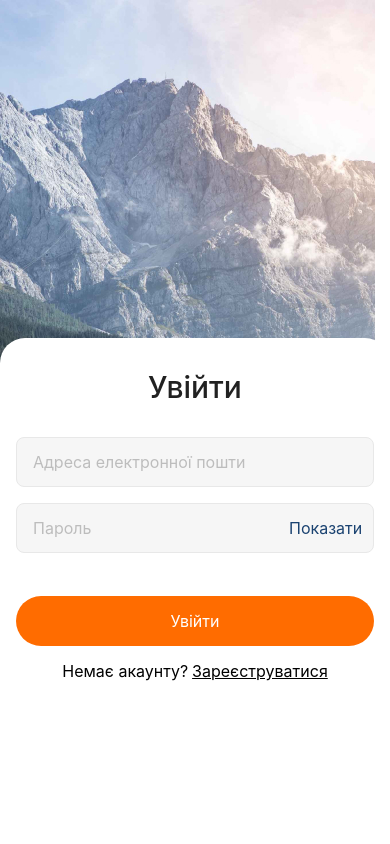
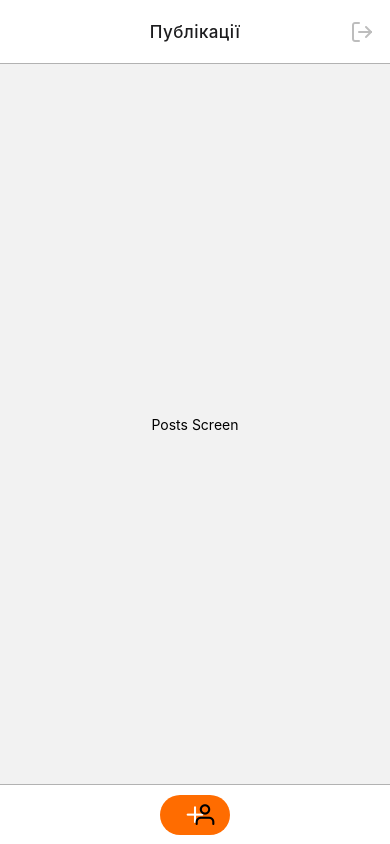
Before and after one commit to mykola-ovchynnik/mobile-app, a React Native app: screen /BottomTabNavigator in a window 390 px wide. Built offline with nearby package versions, Linux system fonts and the light colour scheme.

Commit message:
add navigation

```diff
--- a/App.tsx
+++ b/App.tsx
@@ -1,8 +1,15 @@
 import { ActivityIndicator, StyleSheet, Text, View } from "react-native";
 import { useFonts } from "expo-font";
 
+import "react-native-gesture-handler";
+import { NavigationContainer } from "@react-navigation/native";
+
 import LoginScreen from "./screens/LoginScreen";
 import RegistrationScreen from "./screens/RegistrationScreen";
+import { createStackNavigator } from "@react-navigation/stack";
+import StackNavigator from "./navigaion/StackNavigator";
+
+const MainStack = createStackNavigator();
 
 export default function App() {
   const [fontsLoaded] = useFonts({
@@ -16,5 +23,9 @@ export default function App() {
     return <ActivityIndicator size={"large"} />;
   }
 
-  return <LoginScreen />;
+  return (
+    <NavigationContainer>
+      <StackNavigator />
+    </NavigationContainer>
+  );
 }
--- /dev/null
+++ b/components/TabBarIcon.tsx
@@ -0,0 +1,34 @@
+import React from "react";
+import { View, StyleSheet, StyleProp, ViewStyle } from "react-native";
+import Icon from "react-native-vector-icons/Feather";
+
+interface TabBarIconProps {
+  name: string;
+  color?: string;
+  size?: number;
+  externalStyles?: StyleProp<ViewStyle>;
+}
+
+const TabBarIcon: React.FC<TabBarIconProps> = ({
+  name,
+  color = "black",
+  size = 24,
+  externalStyles,
+}) => {
+  return (
+    <View style={[styles.iconContainer, externalStyles]}>
+      <Icon name={name} size={size} color={color} />
+    </View>
+  );
+};
+
+const styles = StyleSheet.create({
+  iconContainer: {
+    width: 40,
+    height: 40,
+    justifyContent: "center",
+    alignItems: "center",
+  },
+});
+
+export default TabBarIcon;
--- /dev/null
+++ b/navigaion/BottomTabNavigator.tsx
@@ -0,0 +1,125 @@
+import React from "react";
+import { createBottomTabNavigator } from "@react-navigation/bottom-tabs";
+import { NavigationProp } from "@react-navigation/native";
+import { StyleSheet } from "react-native";
+import Icon from "react-native-vector-icons/Feather";
+
+import PostsScreen from "../screens/PostsScreen";
+import CreatePostScreen from "../screens/CreatePostScreen";
+import ProfileScreen from "../screens/ProfileScreen";
+import TabBarIcon from "../components/TabBarIcon";
+
+type RootStackParamList = {
+  Posts: undefined;
+  "Create Post": undefined;
+  Profile: undefined;
+  Login: undefined;
+};
+
+type BottomTabNavigatorProps = {
+  navigation: NavigationProp<RootStackParamList>;
+};
+
+const Tab = createBottomTabNavigator<RootStackParamList>();
+
+const BottomTabNavigator: React.FC<BottomTabNavigatorProps> = ({
+  navigation,
+}) => {
+  const handleLogout = () => {
+    navigation.navigate("Login");
+  };
+
+  return (
+    <Tab.Navigator
+      initialRouteName="Posts"
+      screenOptions={{
+        headerShown: true,
+        headerStyle: styles.header,
+        headerTitleAlign: "center",
+        headerTitleStyle: {
+          fontSize: 17,
+          fontWeight: "500",
+          lineHeight: 22,
+          letterSpacing: 0.41,
+        },
+        headerRightContainerStyle: { padding: 16 },
+        headerLeftContainerStyle: { padding: 16 },
+        tabBarStyle: styles.tabBar,
+        tabBarShowLabel: false,
+        tabBarItemStyle: { marginHorizontal: 5 }, // Adds 10px gap between icons
+        tabBarActiveTintColor: "black",
+        tabBarInactiveTintColor: "black", // Ensures icons don't change color on focus
+      }}
+    >
+      <Tab.Screen
+        name="Posts"
+        component={PostsScreen}
+        options={{
+          title: "Публікації",
+          tabBarIcon: ({ color, size }) => (
+            <TabBarIcon name="grid" color={color} size={size} />
+          ),
+          headerRight: () => (
+            <Icon
+              name="log-out"
+              size={24}
+              color={"#BDBDBD"}
+              onPress={handleLogout}
+            />
+          ),
+        }}
+      />
+      <Tab.Screen
+        name="Create Post"
+        component={CreatePostScreen}
+        options={{
+          title: "Створити публікацію",
+          tabBarIcon: ({ size }) => (
+            <TabBarIcon
+              name="plus"
+              color="#fff"
+              size={size}
+              externalStyles={styles.addIconContainer}
+            />
+          ),
+        }}
+      />
+      <Tab.Screen
+        name="Profile"
+        component={ProfileScreen}
+        options={{
+          title: "User Profile",
+          tabBarIcon: ({ color, size }) => (
+            <TabBarIcon name="user" color={color} size={size} />
+          ),
+        }}
+      />
+    </Tab.Navigator>
+  );
+};
+
+const styles = StyleSheet.create({
+  header: {
+    borderBottomColor: "#0000004D",
+    borderBottomWidth: 1,
+  },
+  tabBar: {
+    height: 60,
+    paddingTop: 10,
+    paddingBottom: 10,
+    paddingHorizontal: 50,
+    borderTopWidth: 1,
+    borderTopColor: "#0000004D",
+    alignItems: "center",
+  },
+  addIconContainer: {
+    justifyContent: "center",
+    alignItems: "center",
+    backgroundColor: "#FF6C00",
+    borderRadius: 20,
+    width: 70,
+    height: 40,
+  },
+});
+
+export default BottomTabNavigator;
--- /dev/null
+++ b/navigaion/StackNavigator.tsx
@@ -0,0 +1,28 @@
+import { createStackNavigator } from "@react-navigation/stack";
+
+import LoginScreen from "../screens/LoginScreen";
+import RegistrationScreen from "../screens/RegistrationScreen";
+import BottomTabNavigator from "./BottomTabNavigator";
+
+export type StackParamList = {
+  BottomTabNavigator: undefined;
+  Login: undefined;
+  Registration: undefined;
+};
+
+const Stack = createStackNavigator<StackParamList>();
+
+const StackNavigator = () => {
+  return (
+    <Stack.Navigator
+      initialRouteName="Login"
+      screenOptions={{ headerShown: false }}
+    >
+      <Stack.Screen name="Login" component={LoginScreen} />
+      <Stack.Screen name="Registration" component={RegistrationScreen} />
+      <Stack.Screen name="BottomTabNavigator" component={BottomTabNavigator} />
+    </Stack.Navigator>
+  );
+};
+
+export default StackNavigator;
--- /dev/null
+++ b/screens/CreatePostScreen.tsx
@@ -0,0 +1,20 @@
+import React, { FC } from "react";
+import { View, Text, StyleSheet } from "react-native";
+
+const CreatePostScreen: FC = () => {
+  return (
+    <View style={styles.container}>
+      <Text>Create Post Screen</Text>
+    </View>
+  );
+};
+
+const styles = StyleSheet.create({
+  container: {
+    flex: 1,
+    justifyContent: "center",
+    alignItems: "center",
+  },
+});
+
+export default CreatePostScreen;
--- a/screens/LoginScreen.tsx
+++ b/screens/LoginScreen.tsx
@@ -1,4 +1,4 @@
-import React, { useState } from "react";
+import React, { FC, useState } from "react";
 import { View, StyleSheet } from "react-native";
 import FormContainer from "../components/FormContainer";
 import Header from "../components/Header";
@@ -8,14 +8,26 @@ import SubmitButton from "../components/SubmitButton";
 import SwitchScreenLink from "../components/SwitchScreenLink";
 import useKeyboardVisibility from "../hooks/useKeyboardVisibility";
 import { sharedStyles } from "../styles/SharedStyles";
+import { NativeStackScreenProps } from "react-native-screens/lib/typescript/native-stack/types";
+import { StackParamList } from "../navigaion/StackNavigator";
 
-const LoginScreen = () => {
+type LoginScreenProps = NativeStackScreenProps<StackParamList, "Login">;
+
+const LoginScreen: FC<LoginScreenProps> = ({ navigation }) => {
   const [email, setEmail] = useState("");
   const [password, setPassword] = useState("");
   const isKeyboardVisible = useKeyboardVisibility();
 
+  const handleEmailChange = (text: string) => setEmail(text);
+
+  const handlePasswordChange = (text: string) => setPassword(text);
+
   const handleFormSubmit = () => {
-    console.log("Email: ", email, "\nPassword: ", password);
+    navigation.navigate("BottomTabNavigator");
+  };
+
+  const onRegistrationPress = () => {
+    navigation.navigate("Registration");
   };
 
   return (
@@ -26,12 +38,12 @@ const LoginScreen = () => {
         <Input
           value={email}
           placeholder="Адреса електронної пошти"
-          onTextChange={setEmail}
+          onTextChange={handleEmailChange}
         />
         <PasswordInput
           value={password}
           placeholder="Пароль"
-          onTextChange={setPassword}
+          onTextChange={handlePasswordChange}
         />
       </View>
 
@@ -41,9 +53,7 @@ const LoginScreen = () => {
           <SwitchScreenLink
             prompt="Немає акаунту?"
             linkText="Зареєструватися"
-            onPress={() => {
-              // Navigate to registration screen
-            }}
+            onPress={onRegistrationPress}
           />
         </View>
       )}
--- /dev/null
+++ b/screens/PostsScreen.tsx
@@ -0,0 +1,20 @@
+import React, { FC } from "react";
+import { View, Text, StyleSheet } from "react-native";
+
+const PostsScreen: FC = () => {
+  return (
+    <View style={styles.container}>
+      <Text>Posts Screen</Text>
+    </View>
+  );
+};
+
+const styles = StyleSheet.create({
+  container: {
+    flex: 1,
+    justifyContent: "center",
+    alignItems: "center",
+  },
+});
+
+export default PostsScreen;
--- /dev/null
+++ b/screens/ProfileScreen.tsx
@@ -0,0 +1,20 @@
+import React, { FC } from "react";
+import { View, Text, StyleSheet } from "react-native";
+
+const ProfileScreen: FC = () => {
+  return (
+    <View style={styles.container}>
+      <Text>Profile Screen</Text>
+    </View>
+  );
+};
+
+const styles = StyleSheet.create({
+  container: {
+    flex: 1,
+    justifyContent: "center",
+    alignItems: "center",
+  },
+});
+
+export default ProfileScreen;
--- a/screens/RegistrationScreen.tsx
+++ b/screens/RegistrationScreen.tsx
@@ -1,4 +1,4 @@
-import React, { useState } from "react";
+import React, { FC, useState } from "react";
 import { View, TouchableOpacity, Image, StyleSheet } from "react-native";
 import FormContainer from "../components/FormContainer";
 import Header from "../components/Header";
@@ -10,16 +10,20 @@ import useKeyboardVisibility from "../hooks/useKeyboardVisibility";
 import Icon from "react-native-vector-icons/SimpleLineIcons";
 import { colors } from "../styles/global";
 import { sharedStyles } from "../styles/SharedStyles";
+import { StackParamList } from "../navigaion/StackNavigator";
+import { NativeStackScreenProps } from "react-native-screens/lib/typescript/native-stack/types";
 
-const RegistrationScreen = () => {
+type RegistrationScreenProps = NativeStackScreenProps<
+  StackParamList,
+  "Registration"
+>;
+
+const RegistrationScreen: FC<RegistrationScreenProps> = ({ navigation }) => {
   const [login, setLogin] = useState("");
   const [email, setEmail] = useState("");
   const [password, setPassword] = useState("");
-  const [isPasswordVisible, setIsPasswordVisible] = useState(true);
   const [avatarUri, setAvatarUri] = useState("");
   const isKeyboardVisible = useKeyboardVisibility();
-
-  const togglePasswordVisibility = () => setIsPasswordVisible((prev) => !prev);
 
   const handleAvatarSelection = () => {
     setAvatarUri((prevUri) => (prevUri ? "" : "dummyUri"));
@@ -27,6 +31,10 @@ const RegistrationScreen = () => {
 
   const handleFormSubmit = () => {
     // Handle registration logic
+  };
+
+  const onLoginPress = () => {
+    navigation.navigate("Login");
   };
 
   return (
@@ -60,8 +68,6 @@ const RegistrationScreen = () => {
           value={password}
           placeholder="Пароль"
           onTextChange={setPassword}
-          isPasswordVisible={isPasswordVisible}
-          togglePasswordVisibility={togglePasswordVisibility}
         />
       </View>
 
@@ -71,9 +77,7 @@ const RegistrationScreen = () => {
           <SwitchScreenLink
             prompt="Вже є акаунт?"
             linkText="Увійти"
-            onPress={() => {
-              // Navigate to login screen
-            }}
+            onPress={onLoginPress}
           />
         </View>
       )}
```
Also changed, not shown: package.json (+7 -0 lines), 1 other file (tests, documents, lock files or other folders).
